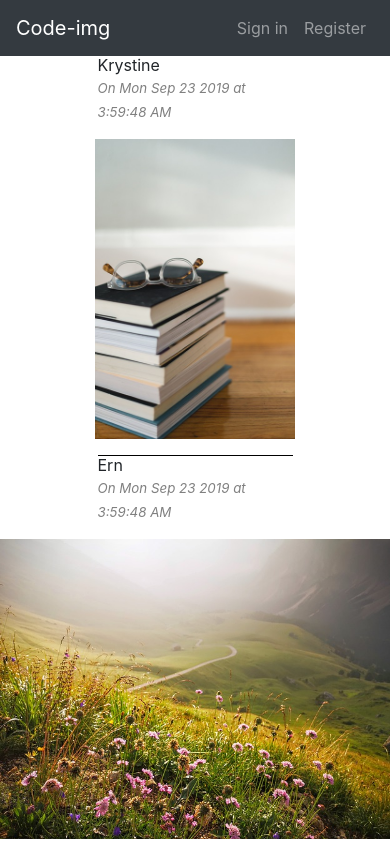
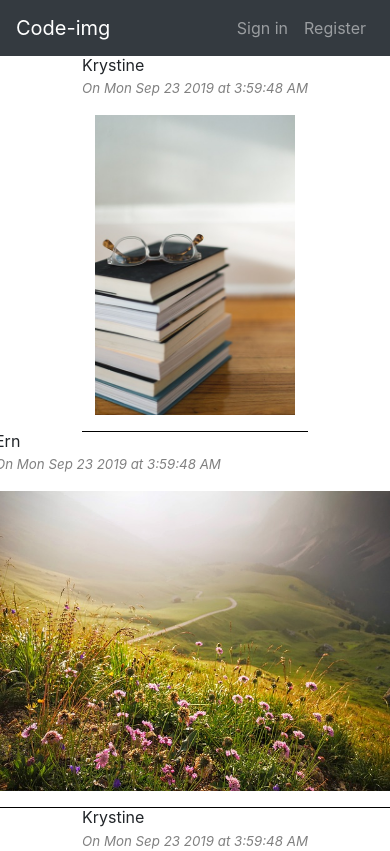
Before and after one commit to mlbiche/code-img, a React (Create React App) app: page /discussion/0 in a window 390 px wide. Shown: the top 851 px of the page. Built offline with nearby package versions, Linux system fonts and the light colour scheme.

Commit message:
update the discussionView with the bootstrap functionalities to be responsive with different sizes of the broswers screens

```diff
--- a/src/DiscussionView/DiscussionView.css
+++ b/src/DiscussionView/DiscussionView.css
@@ -8,3 +8,17 @@
 .discussion-responses-container > * {
   width: 50%;
 }
+
+.discussion-view-row {
+  justify-content: center;
+}
+
+.discussion-view-row {
+  justify-content: center;
+  display: flex;
+}
+
+.discussion-view-col{
+  justify-content: center;
+  display: flex;
+}
--- a/src/DiscussionView/DiscussionView.js
+++ b/src/DiscussionView/DiscussionView.js
@@ -2,8 +2,8 @@ import React from 'react';
 import PropTypes from 'prop-types';
 import DiscussionResponse from '../DiscussionResponse/DiscussionResponse';
 import UploadImage from '../UploadImage/UploadImage';
-
 import './DiscussionView.css';
+import { Container, Row, Col } from 'react-bootstrap';
 
 // Mock up Discussions object constants
 export const MOCKUP_DISCUSSIONS = [
@@ -75,7 +75,8 @@ function DiscussionView({ match }) {
   const mockupDiscussion = MOCKUP_DISCUSSIONS[match.params.id];
 
   return (
-    <div className="discussion-responses-container">
+    <Container className="main-container">
+      <Row className="discussion-view-row">
         {/* Display all the discussion response in different DiscussionResponse components */}
         {mockupDiscussion.responses.map((response) => (
           <DiscussionResponse
@@ -86,8 +87,11 @@ function DiscussionView({ match }) {
             key={response.id}
           />
         ))}
+        <Col className="discussion-view-row" lg={8} md ={4} xs={12}>
           <UploadImage />
-    </div>
+        </Col>
+      </Row>
+    </Container>
   );
 }
 
```
Lines whose indentation alone changed are shown as unchanged.
